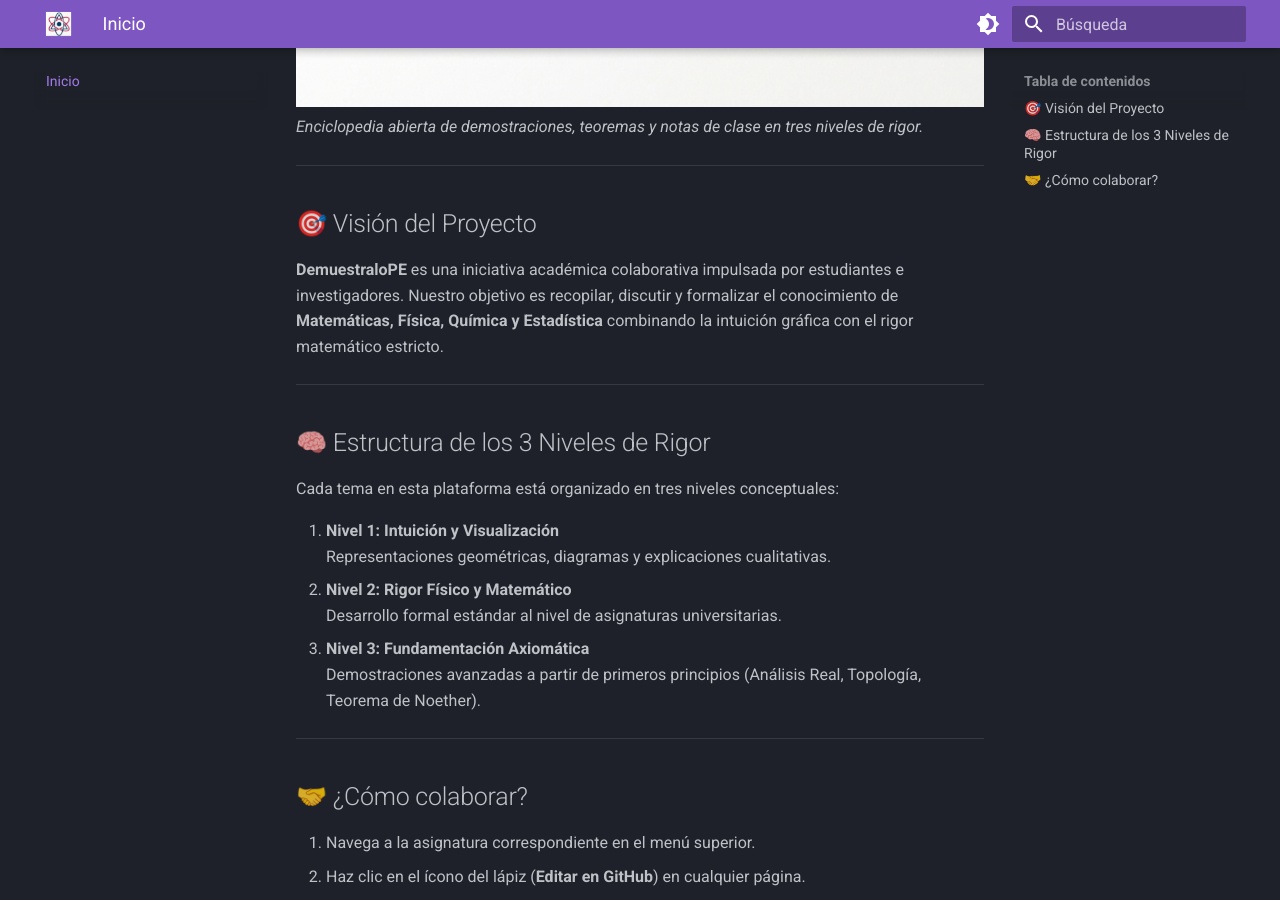
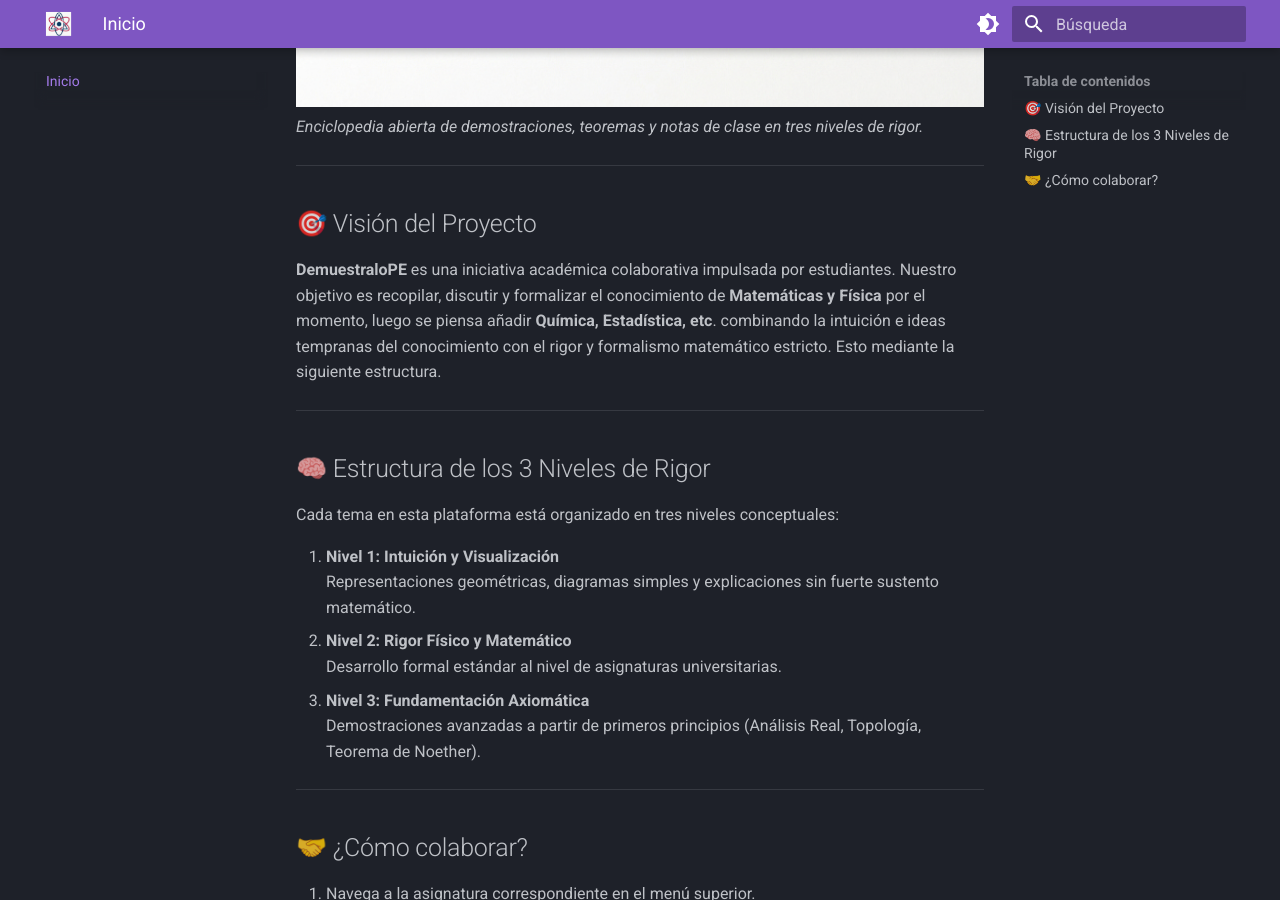
Before and after one commit to DemuestraloPE/DemuestraloPE.github.io, an MkDocs documentation site: the page built from docs/index.md, in a window 1280 px wide and 900 px high, scrolled down 496 px. Built offline with MkDocs 1.6.1 and Material for MkDocs 9.7.7, drawn with Linux system fonts in a browser that asks for light colours.

Commit message:
Revise project vision and structure descriptions
Updated project vision to reflect a focus on Mathematics and Physics, with plans to include additional subjects later. Adjusted descriptions in the three levels of rigor for clarity.

```diff
--- a/docs/index.md
+++ b/docs/index.md
@@ -5,7 +5,7 @@
 ---
 
 ## 🎯 Visión del Proyecto
-**DemuestraloPE** es una iniciativa académica colaborativa impulsada por estudiantes e investigadores. Nuestro objetivo es recopilar, discutir y formalizar el conocimiento de **Matemáticas, Física, Química y Estadística** combinando la intuición gráfica con el rigor matemático estricto.
+**DemuestraloPE** es una iniciativa académica colaborativa impulsada por estudiantes. Nuestro objetivo es recopilar, discutir y formalizar el conocimiento de **Matemáticas y Física** por el momento, luego se piensa añadir **Química, Estadística, etc**. combinando la intuición e ideas tempranas del conocimiento con el rigor y formalismo matemático estricto. Esto mediante la siguiente estructura.
 
 ---
 
@@ -13,7 +13,7 @@
 Cada tema en esta plataforma está organizado en tres niveles conceptuales:
 
 1. **Nivel 1: Intuición y Visualización**
-   Representaciones geométricas, diagramas y explicaciones cualitativas.
+   Representaciones geométricas, diagramas simples y explicaciones sin fuerte sustento matemático.
 2. **Nivel 2: Rigor Físico y Matemático**
    Desarrollo formal estándar al nivel de asignaturas universitarias.
 3. **Nivel 3: Fundamentación Axiomática**
```
